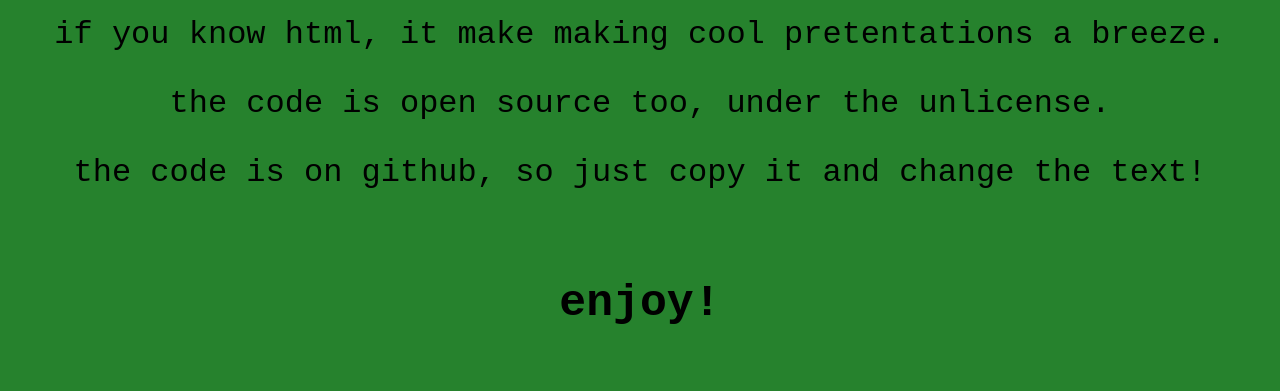
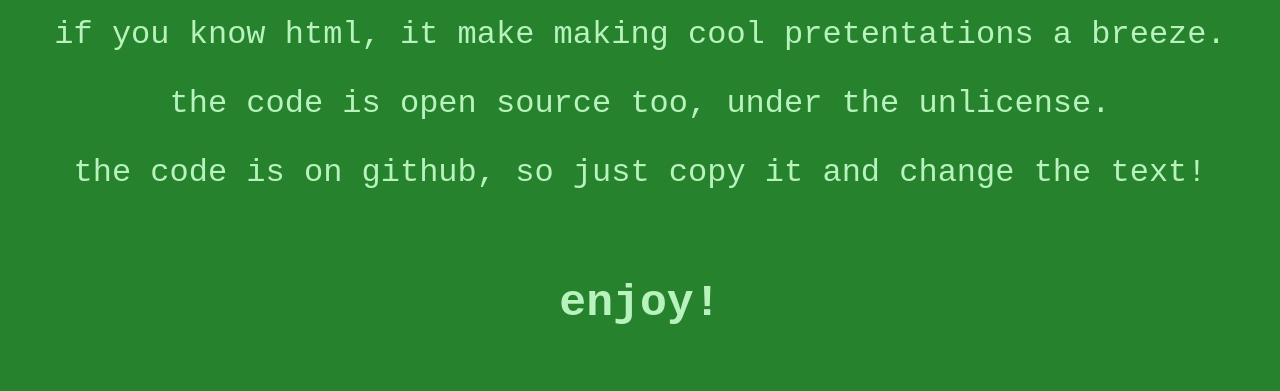
Before and after one commit to tristan-png/about-cloning, a plain HTML site: page index.html in a window 1280 px wide. Shown: the part 671-1062 px from the top of the page. Drawn offline with Linux system fonts and the light colour scheme.

Commit message:
Update index.html

```diff
--- a/index.html
+++ b/index.html
@@ -6,7 +6,7 @@
   .text {
   font-family: monospace;
   text-align: center;
-  text-color: #b8f2bd;
+  color: #b8f2bd;
   }
 
   h1 {
```
